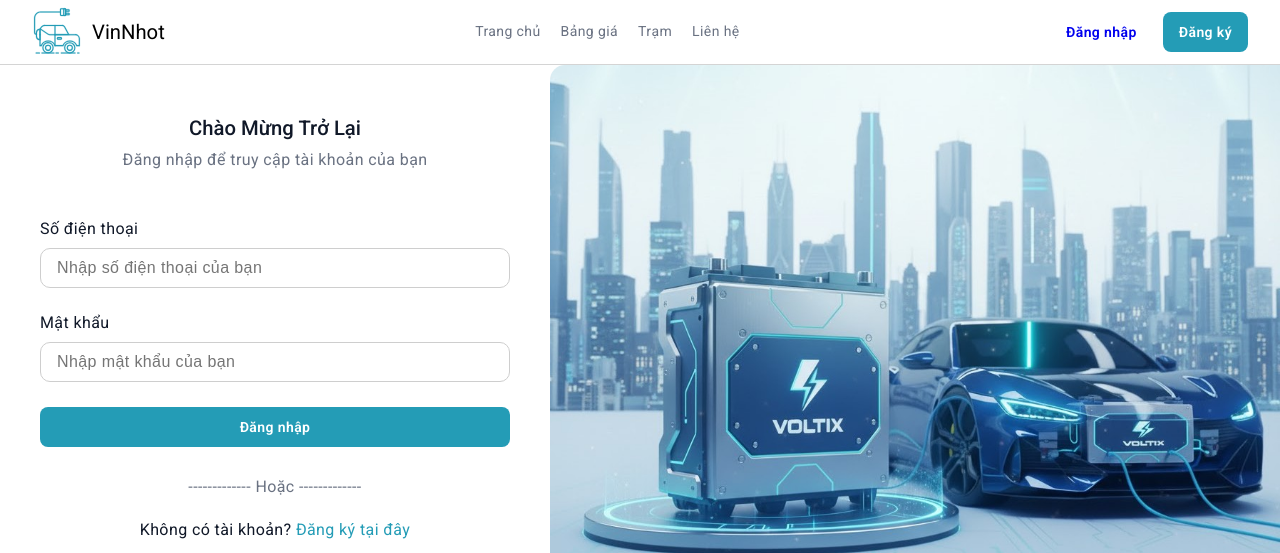
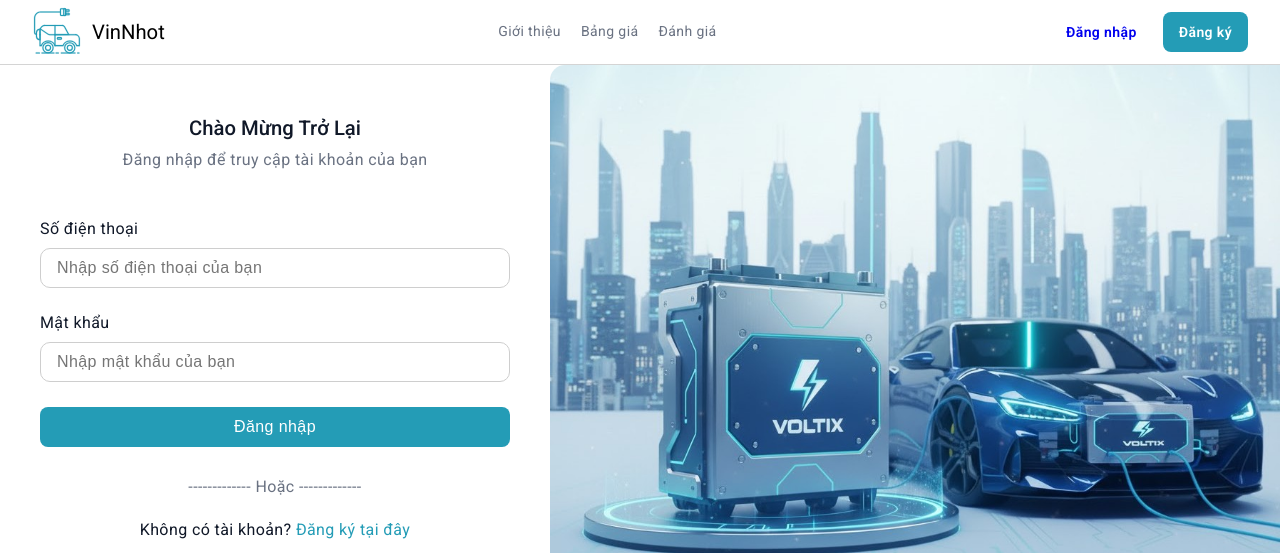
Before and after one commit to tienvybui05/ev-battery-swap-system, a React (Create React App) app in the folder frontend/: page /login in a window 1280 px wide. Shown: the top 553 px of the page. Built offline with nearby package versions, Linux system fonts and the light colour scheme; a web font is replaced by a local one.

Commit message:
update page Home
Signed-off-by: DinhQuocDatIT <dinhquocdat2005thdgli@gmail.com>

```diff
--- a/frontend/package.json
+++ b/frontend/package.json
@@ -16,6 +16,7 @@
     "react-dom": "^19.2.0",
     "react-router": "^7.9.3",
     "react-scripts": "5.0.1",
+    "react-scroll": "^1.9.3",
     "recharts": "^3.2.1",
     "swiper": "^12.0.2",
     "web-vitals": "^2.1.4"
--- a/frontend/src/components/Layouts/PublicLayout/Header/Header.js
+++ b/frontend/src/components/Layouts/PublicLayout/Header/Header.js
@@ -1,4 +1,5 @@
 import { Link } from "react-router";
+import { Link as ScrollLink } from "react-scroll";
 import styles from "./Header.module.css";
 import logo from "../../../../assets/logo/logo.svg";
 import LinkButton from "../../../Shares/LinkButton/LinkButton";
@@ -14,10 +15,35 @@ function Header() {
         </Link>
       </div>
       <nav className={styles.navbar}>
-        <Link to="/">Trang chủ</Link>
-        <Link to="/">Bảng giá</Link>
-        <Link to="/">Trạm</Link>
-        <Link to="/">Liên hệ</Link>
+        <ScrollLink
+          to="about-section"
+          smooth={true}
+          duration={600}
+          offset={-80}
+          spy={true}
+        >
+          Giới thiệu
+        </ScrollLink>
+
+        <ScrollLink
+          to="price-section"
+          smooth={true}
+          duration={600}
+          offset={-80}
+          spy={true}
+        >
+          Bảng giá
+        </ScrollLink>
+
+        <ScrollLink
+          to="feedback-section"
+          smooth={true}
+          duration={600}
+          offset={-80}
+          spy={true}
+        >
+          Đánh giá
+        </ScrollLink>
       </nav>
       <div className={styles.actions}>
         <LinkButton to="/login" text>
--- a/frontend/src/pages/Authentication/Login/Login.js
+++ b/frontend/src/pages/Authentication/Login/Login.js
@@ -1,33 +1,108 @@
+import { useState } from "react";
+import { useNavigate, Link } from "react-router"; // 👈 dùng để điều hướng
 import LinkButton from "../../../components/Shares/LinkButton/LinkButton";
 import styles from "./Login.module.css";
 import loginVinfast from "../../../assets/loginVinfast.jpg";
-import { Link } from "react-router";
+
 function Login() {
+  const [formData, setFormData] = useState({
+    phone: "",
+    password: "",
+  });
+  const [error, setError] = useState("");
+  const navigate = useNavigate();
+
+  //Hàm xử lý thay đổi input
+  const handleChange = (e) => {
+    const { name, value } = e.target;
+    setFormData({
+      ...formData,
+      [name]: value,
+    });
+  };
+
+  // Hàm xử lý submit
+  const handleSubmit = async (e) => {
+    e.preventDefault();
+    setError("");
+    if (!formData.phone.trim() || !formData.password.trim()) {
+      setError("Vui lòng nhập đầy đủ thông tin!");
+      return;
+    }
+
+    try {
+      const res = await fetch("https://api.vinfast-demo.com/auth/login", {
+        method: "POST",
+        headers: {
+          "Content-Type": "application/json",
+        },
+        body: JSON.stringify({
+          phone: formData.phone,
+          password: formData.password,
+        }),
+      });
+
+      if (!res.ok) {
+        throw new Error("Đăng nhập thất bại!");
+      }
+
+      const data = await res.json();
+
+      localStorage.setItem("token", data.token);
+      navigate("/");
+    } catch (err) {
+      setError(err.message || "Có lỗi xảy ra, vui lòng thử lại!");
+    }
+  };
+
   return (
     <div className={styles.wrapper}>
       <div className={styles.form}>
         <div className={styles.header}>
-          <span> Chào Mừng Trở Lại </span>
+          <span>Chào Mừng Trở Lại</span>
           <p>Đăng nhập để truy cập tài khoản của bạn</p>
         </div>
-        <div className={styles.inputForm}>
+
+        <form onSubmit={handleSubmit} className={styles.inputForm}>
           <div className={styles.inputInfo}>
             <span>Số điện thoại</span>
-            <input type="text" placeholder="Nhập số điện thoại của bạn" />
+            <input
+              type="text"
+              name="phone"
+              value={formData.phone}
+              onChange={handleChange}
+              placeholder="Nhập số điện thoại của bạn"
+            />
           </div>
           <div className={styles.inputInfo}>
             <span>Mật khẩu</span>
-            <input type="text" placeholder="Nhập mật khẩu của bạn" />
+            <input
+              type="password"
+              name="password"
+              value={formData.password}
+              onChange={handleChange}
+              placeholder="Nhập mật khẩu của bạn"
+            />
           </div>
-          <LinkButton to="/" primary>
+
+          {/* Thông báo lỗi */}
+          {error && <p className={styles.error}>{error}</p>}
+
+          <button type="submit" className={styles.submitBtn}>
             Đăng nhập
-          </LinkButton>
+          </button>
+        </form>
+
+        <div className={styles.transferRegistration}>
+          <div className={styles.divider}>
+            <span>------------- Hoặc -------------</span>
+          </div>
+          <span>
+            Không có tài khoản? <Link to="/register">Đăng ký tại đây</Link>
+          </span>
         </div>
-        <div className={styles.transferRegistration}>
-           <div class={styles.divider}><span>------------- Hoặc -------------</span></div>
-        <span>Không có tài khoản? <Link to="/register">Đăng ký tại đây</Link></span>
       </div>
-      </div>
+
       <div className={styles.imagesLogin}>
         <img
           src={loginVinfast}
@@ -38,4 +113,5 @@ function Login() {
     </div>
   );
 }
+
 export default Login;
--- a/frontend/src/pages/Authentication/Login/Login.module.css
+++ b/frontend/src/pages/Authentication/Login/Login.module.css
@@ -117,3 +117,13 @@
   border-top-left-radius: 15px;
   border-bottom-left-radius: 15px;
 }
+.submitBtn{
+   padding: 8px 10px;
+  background-color: var(--primary);
+  border-radius: 8px;
+  color: var(--white);
+  font-size: var(--p-font-size);
+  line-height: var(--p-line-height);
+  letter-spacing: var(--p-letter-spacing);
+  font-weight: 500;
+}
--- a/frontend/src/pages/Home/Features/Features.js
+++ b/frontend/src/pages/Home/Features/Features.js
@@ -14,8 +14,7 @@ function Features() {
         <div className={styles.header}>
           <span>Tính năng mạnh mẽ</span>
           <p>
-            CryptoFlow gives you the edge with advanced tools designed for both
-            beginners and professional traders.
+           VinNhot mang đến cho bạn lợi thế với các công cụ tiên tiến được thiết kế dành cho cả người mới bắt đầu và nhà giao dịch chuyên nghiệp.
           </p>
         </div>
         <div className={styles.content}>
--- a/frontend/src/pages/Home/Home.js
+++ b/frontend/src/pages/Home/Home.js
@@ -1,3 +1,4 @@
+import { Element } from "react-scroll";
 import AboutMe from "./AboutMe/AboutMe";
 import Features from "./Features/Features";
 import Feedbacks from "./Feedbacks/Feedbacks";
@@ -5,10 +6,19 @@ import styles from "./Home.module.css";
 import PriceList from "./PriceList/PriceList";
 function Home() {
   return <div className={styles.wrapper}>
-    <AboutMe/>
-    <Features/>
-    <PriceList/>
-    <Feedbacks/>
+  <Element name="about-section" className={styles.item}>
+        <AboutMe />
+      </Element>
+
+      <Features />
+
+      <Element name="price-section"  className={styles.item}>
+        <PriceList />
+      </Element>
+
+      <Element name="feedback-section"  className={styles.item}>
+        <Feedbacks />
+      </Element>
   </div>
 }
 export default Home;
--- a/frontend/src/pages/Home/Home.module.css
+++ b/frontend/src/pages/Home/Home.module.css
@@ -4,3 +4,6 @@
   flex-direction: column;
 
 }
+.item{
+  width: 100%;
+}
```
Also changed, not shown: 1 other file (tests, documents, lock files or other folders).
